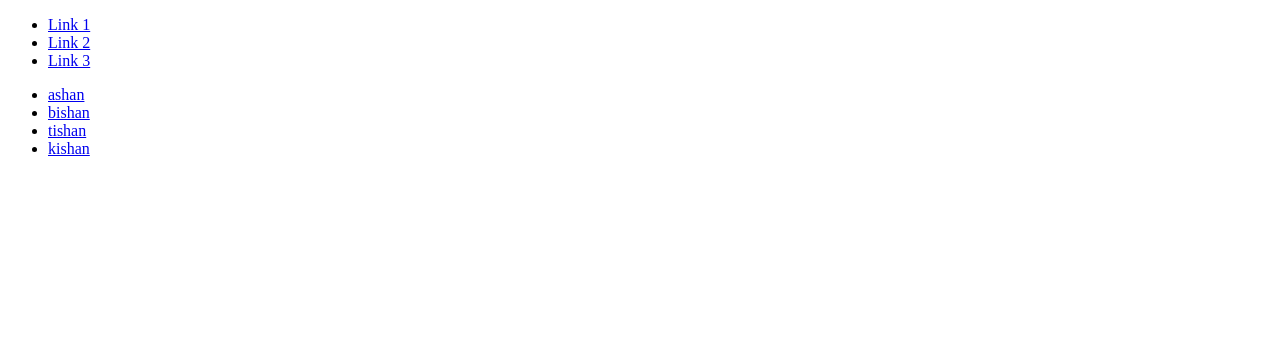
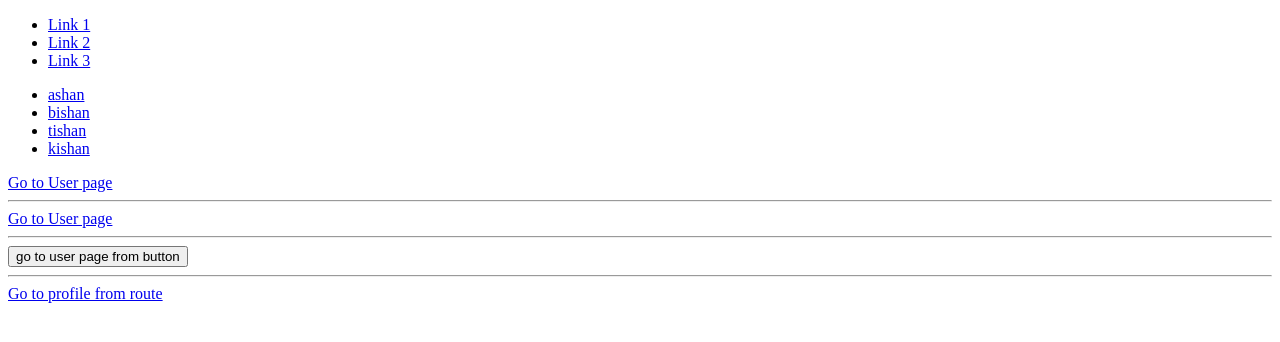
Before and after one commit to ashanwithana/angular-19-tutorial, an Angular app: page / in a window 1280 px wide. Shown: the top 342 px of the page. Built offline with nearby package versions, Linux system fonts and the light colour scheme.

Commit message:
Update routing to include user parameter handling and add navigation options in RoutingComponent

```diff
--- a/src/app/app.routes.ts
+++ b/src/app/app.routes.ts
@@ -10,7 +10,8 @@ export const routes: Routes = [
     {path:'forms', component:FormComponent},
     {path:'directives', component:DirectivesComponent},
     {path:'counter', component:CounterComponent},
-    {path:'user/:id/:name', component:EventsComponent},
+    // {path:'user', component:EventsComponent},
+    {path:'user', component:EventsComponent,data:{name:'ashan'}},
     {path:'', component:RoutingComponent},
     {path:'**', component:PageNotFoundComponent}
 ];
--- a/src/app/components/events/events.component.ts
+++ b/src/app/components/events/events.component.ts
@@ -5,23 +5,31 @@ import { ActivatedRoute } from '@angular/router';
   selector: 'app-events',
   imports: [],
   templateUrl: './events.component.html',
-  styleUrl: './events.component.css'
+  styleUrl: './events.component.css',
 })
 export class EventsComponent {
+  constructor(private route: ActivatedRoute) {}
 
-  constructor(private route:ActivatedRoute){
+  name: string | null = '';
 
+  ngOnInit() {
+    this.route.params.subscribe((params)=>{
+      this.name =params['name'];
+    })
+
+    let user = this.route.snapshot.paramMap.get('name');
+    this.name = user;
+
+    this.route.queryParams.subscribe((params) => {
+      this.name = params['name'];
+    });
+
+    this.route.data.subscribe((params) => {
+      this.name = params['name']
+    });
   }
 
-  name:string="";
-
- ngOnInit(){
-  this.route.params.subscribe((params)=>{
-    this.name =params['name'];
-  })
- }
-
-handleEvent(){
-  alert('this is trigger by the event')
+  handleEvent() {
+    alert('this is trigger by the event');
+  }
 }
-}
--- a/src/app/components/routing/routing.component.html
+++ b/src/app/components/routing/routing.component.html
@@ -5,3 +5,17 @@
   </li>
   }
 </ul>
+
+<a routerLink="user">Go to User page</a>
+
+<hr>
+
+<a [routerLink]="['user',{name:'ashan withana'}]">Go to User page</a>
+
+<hr>
+
+<button (click)="goUser()">go to user page from button</button>
+
+<hr>
+
+<a routerLink="user">Go to profile from route</a>
--- a/src/app/components/routing/routing.component.ts
+++ b/src/app/components/routing/routing.component.ts
@@ -1,17 +1,23 @@
 import { Component } from '@angular/core';
-import { RouterLink, RouterOutlet } from '@angular/router';
+import { Router, RouterLink, RouterOutlet } from '@angular/router';
 
 @Component({
   selector: 'app-routing',
-  imports: [RouterLink, RouterOutlet],
+  imports: [RouterLink],
   templateUrl: './routing.component.html',
   styleUrl: './routing.component.css',
 })
 export class RoutingComponent {
+  constructor(private router: Router) {}
+
   teachers: any = [
     { name: 'ashan', id: 1, age: 26, email: 'ashan@test.com' },
     { name: 'bishan', id: 2, age: 26, email: 'bishan@test.com' },
     { name: 'tishan', id: 3, age: 26, email: 'tishan@test.com' },
     { name: 'kishan', id: 4, age: 26, email: 'kishan@test.com' },
   ];
+
+  goUser() {
+    this.router.navigate(['user'], { queryParams: { name: 'ashan' } });
+  }
 }
```
